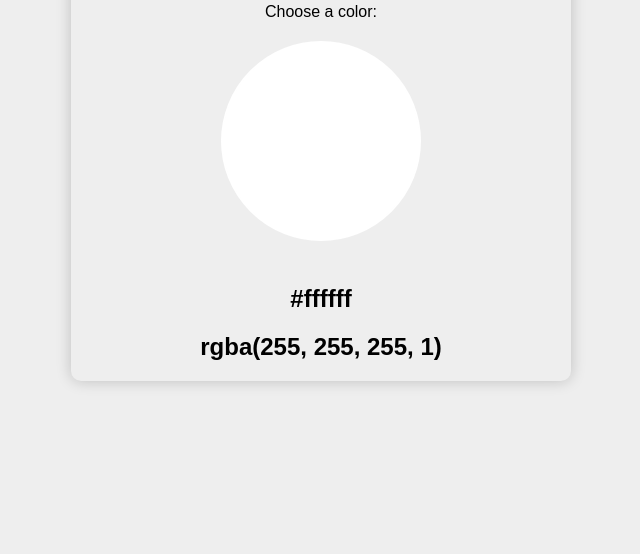
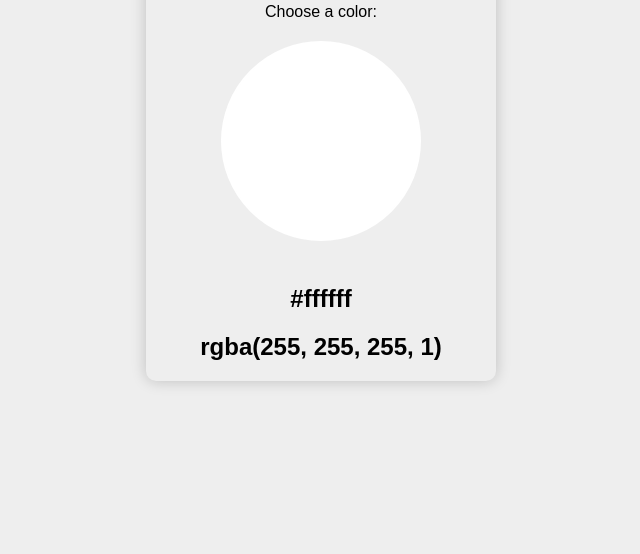
Before and after one commit to adamconkle/colorpicker, a plain HTML site: page index.html in a window 1280 px wide. Shown: the part 246-800 px from the top of the page, without its empty margins (319-959 px from the left). Drawn offline with Linux system fonts and the light colour scheme.

Commit message:
Update styles.css

```diff
--- a/styles.css
+++ b/styles.css
@@ -21,7 +21,7 @@ body {
   border-radius: 10px;
   box-shadow: 0 0 15px rgba(0, 0, 0, 0.2);
   width: 100%;
-  max-width: 500px; /* Make sure the container is responsive */
+  max-width: 350px; /* Make sure the container is responsive */
 }
 
 #color-preview {
```
